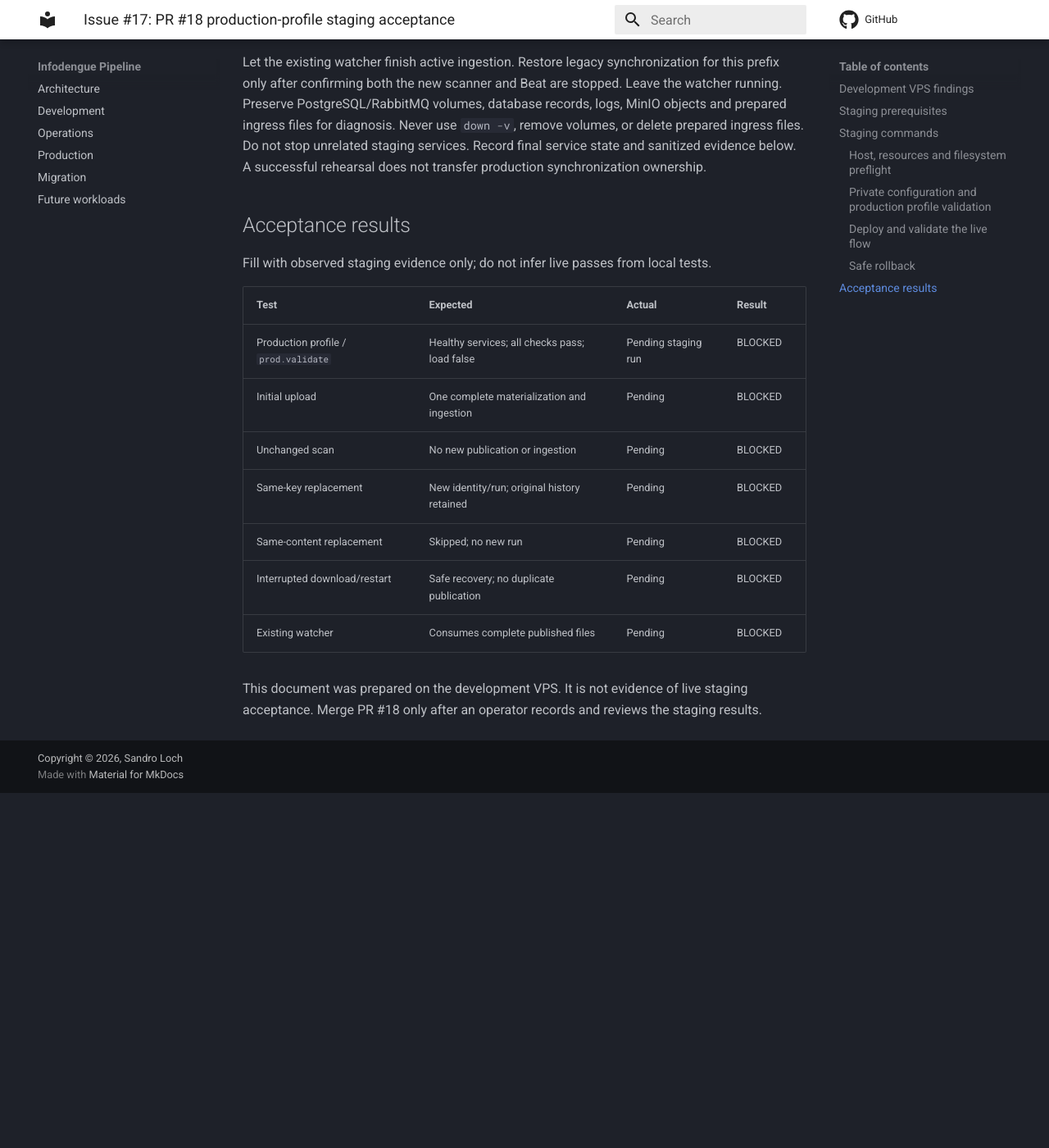
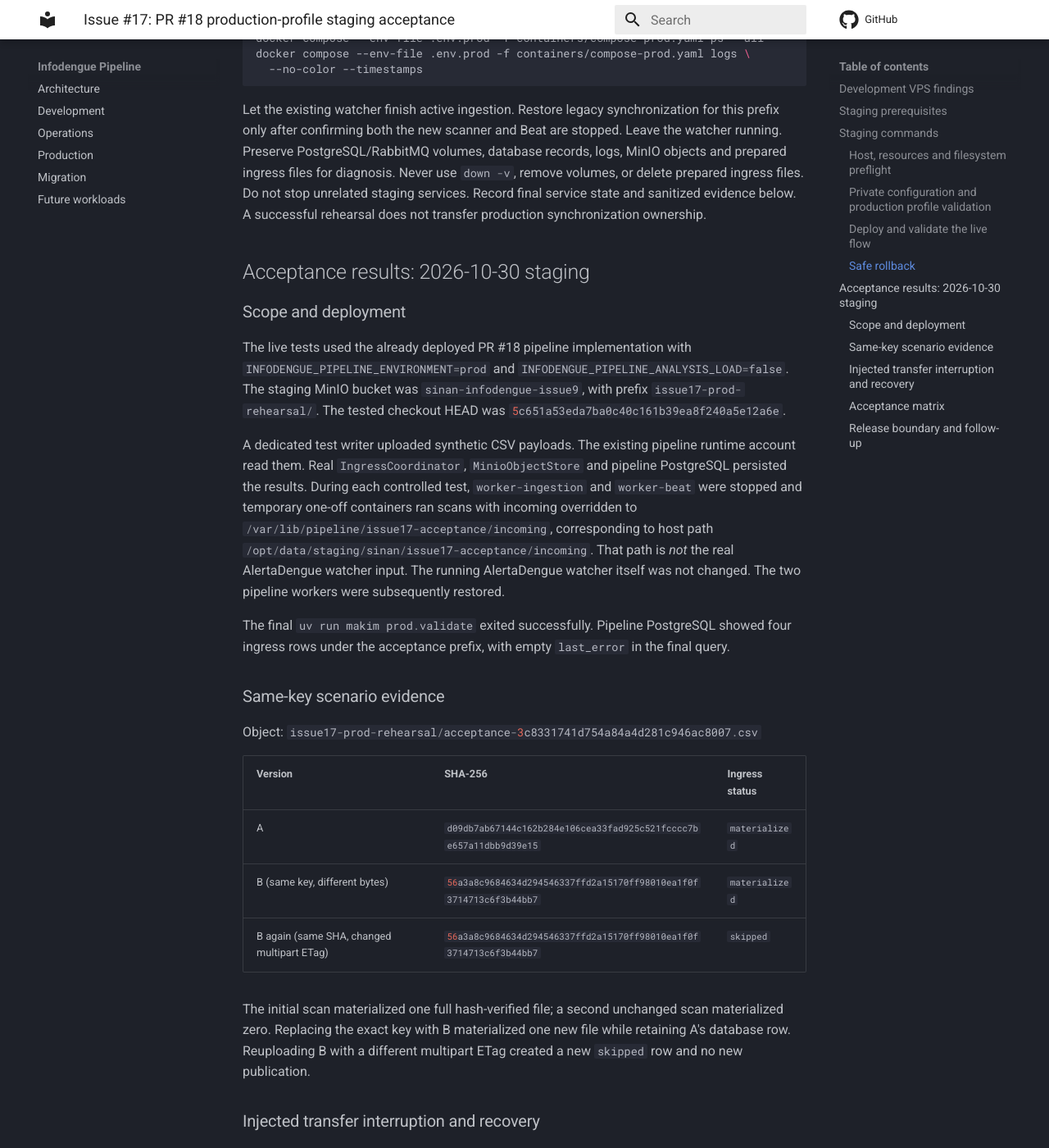
Before and after one commit to esloch/infodengue-pipeline, an MkDocs documentation site: the page built from docs/issue17-staging-acceptance.md, in a window 1280 px wide and 1400 px high, scrolled down 5056 px. Shown: the whole window at 82% size. Built offline with MkDocs 1.6.1 and Material for MkDocs 9.7.7, drawn with Linux system fonts in a browser that asks for light colours; comment, search, counter and statistics services are not loaded; before the commit the page ends 6023 px from its top, so only the background shows below that; some of the changed text lies outside the part shown.

Commit message:
docs: record issue 17 staging ingress acceptance results

```diff
--- a/docs/issue17-staging-acceptance.md
+++ b/docs/issue17-staging-acceptance.md
@@ -1,8 +1,10 @@
 # Issue #17: PR #18 production-profile staging acceptance
 
-This document records the development VPS check and gives the manual procedure
-for the actual staging server. The live acceptance procedure has not run. Do
-not run its commands on the development VPS or against production.
+This document records the development VPS check, the manual staging procedure,
+and the observed staging ingress acceptance performed on 2026-10-30. The five
+isolated ingress reliability scenarios passed. The complete AlertaDengue
+watcher/ingestion integration has not been validated with a fresh approved SINAN
+fixture. Do not run its commands on the development VPS or against production.
 
 ## Development VPS findings
 
@@ -16,11 +18,10 @@ staging services were started and no objects were uploaded.
 `uv run pytest -q` passed 240 tests; 2 PostgreSQL tests were skipped because a
 dedicated disposable PostgreSQL URL was not configured. Regression coverage
 includes replacement, unchanged-content deduplication, interrupted download,
-prepared-file recovery and post-publication recovery. This is not live staging
-acceptance. The local analysis image label identified AlertaDengueAnalise
-revision `27a03f26a9bf366597ef135e7da8d2f620ea9a8e`; exact immutable image
-identity for PR #18 was not validated or deployed. No acceptance object IDs,
-hashes, ingestion run IDs or job IDs exist.
+prepared-file recovery and post-publication recovery. These were development-only results. The local analysis image label identified
+AlertaDengueAnalise revision `27a03f26a9bf366597ef135e7da8d2f620ea9a8e`;
+the deployed scientific base image's exact upstream revision provenance remains
+unverified. Actual staging ingress evidence is recorded below.
 
 ## Staging prerequisites
 
@@ -34,8 +35,10 @@ Before starting, the staging operator must verify and record:
 - Staging SSH target and reviewed PR #18 full Git commit SHA.
 - Existing healthy `infodengue-staging_infodengue` integration network,
   AlertaDengue PostgreSQL and MinIO services.
-- Existing watcher unit `infodengue-sinan-watcher.service` is the sole watcher
-  for `/opt/data/staging/sinan/incoming`; no manually started watcher exists.
+- Verify exactly one running AlertaDengue watcher for
+  `/opt/data/staging/sinan/incoming` and its actual process ancestry. The
+  observed staging watcher was started via `makim ingestion.watch-start`, not
+  an established systemd user unit.
 - Staging MinIO endpoint and bucket, exact selected prefix, and every mirror
   or pipeline consumer. Confirm the prefix is empty and exclusive: for another
   consumer on that bucket, neither prefix may contain the other. Exclude this
@@ -68,9 +71,8 @@ docker network inspect infodengue-staging_infodengue --format '{{.Name}}'
 docker ps --format '{{.Names}} {{.Image}} {{.Status}} {{.Networks}}'
 docker volume ls --format '{{.Name}}'
 test -d /opt/data/staging/sinan/incoming
-systemctl --user is-active infodengue-sinan-watcher.service
-systemctl --user show infodengue-sinan-watcher.service \
-  --property=MainPID --property=ActiveState
+pgrep -af 'ingestion_watcher.py|ingestion.watch-start'
+# Verify exactly one active watcher; do not start an additional watcher.
 findmnt -T /opt/data/staging/sinan
 findmnt -T /opt/data/staging/sinan/incoming
 stat -c '%n %F %a %u:%g' /opt/data/staging/sinan /opt/data/staging/sinan/incoming
@@ -235,21 +237,90 @@ stop unrelated staging services. Record final service state and sanitized
 evidence below. A successful rehearsal does not transfer production
 synchronization ownership.
 
-## Acceptance results
+## Acceptance results: 2026-10-30 staging
 
-Fill with observed staging evidence only; do not infer live passes from local
-tests.
+### Scope and deployment
 
-| Test | Expected | Actual | Result |
-|---|---|---|---|
-| Production profile / `prod.validate` | Healthy services; all checks pass; load false | Pending staging run | BLOCKED |
-| Initial upload | One complete materialization and ingestion | Pending | BLOCKED |
-| Unchanged scan | No new publication or ingestion | Pending | BLOCKED |
-| Same-key replacement | New identity/run; original history retained | Pending | BLOCKED |
-| Same-content replacement | Skipped; no new run | Pending | BLOCKED |
-| Interrupted download/restart | Safe recovery; no duplicate publication | Pending | BLOCKED |
-| Existing watcher | Consumes complete published files | Pending | BLOCKED |
+The live tests used the already deployed PR #18 pipeline implementation with
+`INFODENGUE_PIPELINE_ENVIRONMENT=prod` and
+`INFODENGUE_PIPELINE_ANALYSIS_LOAD=false`. The staging MinIO bucket was
+`sinan-infodengue-issue9`, with prefix `issue17-prod-rehearsal/`.
+The tested checkout HEAD was
+`5c651a53eda7ba0c40c161b39ea8f240a5e12a6e`.
 
-This document was prepared on the development VPS. It is not evidence of live
-staging acceptance. Merge PR #18 only after an operator records and reviews
-the staging results.
+A dedicated test writer uploaded synthetic CSV payloads. The existing pipeline
+runtime account read them. Real `IngressCoordinator`, `MinioObjectStore`
+and pipeline PostgreSQL persisted the results. During each controlled test,
+`worker-ingestion` and `worker-beat` were stopped and temporary one-off
+containers ran scans with incoming overridden to
+`/var/lib/pipeline/issue17-acceptance/incoming`, corresponding to host path
+`/opt/data/staging/sinan/issue17-acceptance/incoming`. That path is *not*
+the real AlertaDengue watcher input. The running AlertaDengue watcher itself
+was not changed. The two pipeline workers were subsequently restored.
+
+The final `uv run makim prod.validate` exited successfully. Pipeline
+PostgreSQL showed four ingress rows under the acceptance prefix, with empty
+`last_error` in the final query.
+
+### Same-key scenario evidence
+
+Object:
+`issue17-prod-rehearsal/acceptance-3c8331741d754a84a4d281c946ac8007.csv`
+
+| Version | SHA-256 | Ingress status |
+|---|---|---|
+| A | `d09db7ab67144c162b284e106cea33fad925c521fcccc7be657a11dbb9d39e15` | `materialized` |
+| B (same key, different bytes) | `56a3a8c9684634d294546337ffd2a15170ff98010ea1f0f3714713c6f3b44bb7` | `materialized` |
+| B again (same SHA, changed multipart ETag) | `56a3a8c9684634d294546337ffd2a15170ff98010ea1f0f3714713c6f3b44bb7` | `skipped` |
+
+The initial scan materialized one full hash-verified file; a second unchanged
+scan materialized zero. Replacing the exact key with B materialized one new
+file while retaining A's database row. Reuploading B with a different
+multipart ETag created a new `skipped` row and no new publication.
+
+### Injected transfer interruption and recovery
+
+Object:
+`issue17-prod-rehearsal/recovery-ed5c017101ca410784c5978ecf9e3d7c.csv`
+
+SHA-256:
+`4b86d5757d07bc541d05852ad9930801c518782c4714757f82e7901f389939bf`
+
+An injected `fget_object` exception after creating a partial temporary file
+produced `materialized=0`, `status=failed`, and no published CSV.
+Retried against the real MinIO object, the scanner produced
+`materialized=1`, `status=materialized`, with the matching SHA-256.
+Another scan materialized zero. This **was not** a live worker-process kill;
+process interruption and crash windows have separate automated regression
+coverage.
+
+### Acceptance matrix
+
+| Check | Result | Evidence/limitation |
+|---|---|---|
+| Production-profile validator | PASS | `prod.validate` exited 0 after workers restored |
+| Initial isolated materialization | PASS | New `materialized` row; complete file hash matched |
+| Unchanged scan | PASS | Zero new publication |
+| Same-key changed-content replacement | PASS | New SHA-256; second `materialized` row |
+| Same-content replacement, changed ETag | PASS | Third row `skipped`; no new file |
+| Injected interrupted download and retry | PASS | No partial publication; recovered and idempotent |
+| Real worker termination during download | NOT TESTED | No live process kill was performed |
+| Fresh SINAN through AlertaDengue watcher | PENDING | No fresh, approved ingestion-compatible fixture was available |
+| AlertaDengue `ingestion.run` / downstream analysis | PENDING | Synthetic CSV was intentionally isolated; no run/job asserted |
+| Scientific base image revision provenance | PENDING VERIFICATION | Exact upstream revision not independently confirmed for deployed base |
+
+### Release boundary and follow-up
+
+These results validate live **ingress reliability**, not complete SINAN
+ingestion or scientific processing. Issue #17 requires complete staging
+workflow validation before production deployment. A successful run through
+the existing AlertaDengue watcher and `ingestion.run` remains an explicit
+acceptance gap; do not report the entire issue as satisfied until it is
+addressed or the acceptance scope is reviewed and changed.
+
+The running pipeline workers were restored after testing, but the configured
+prefix still contains synthetic acceptance objects. Before routine scanning
+or cutover, disable the synthetic prefix through a reviewed configuration
+change and verify routing so these objects cannot subsequently reach the
+real monitored directory. Preserve evidence and pipeline state; do not
+perform undocumented destructive cleanup.
```
